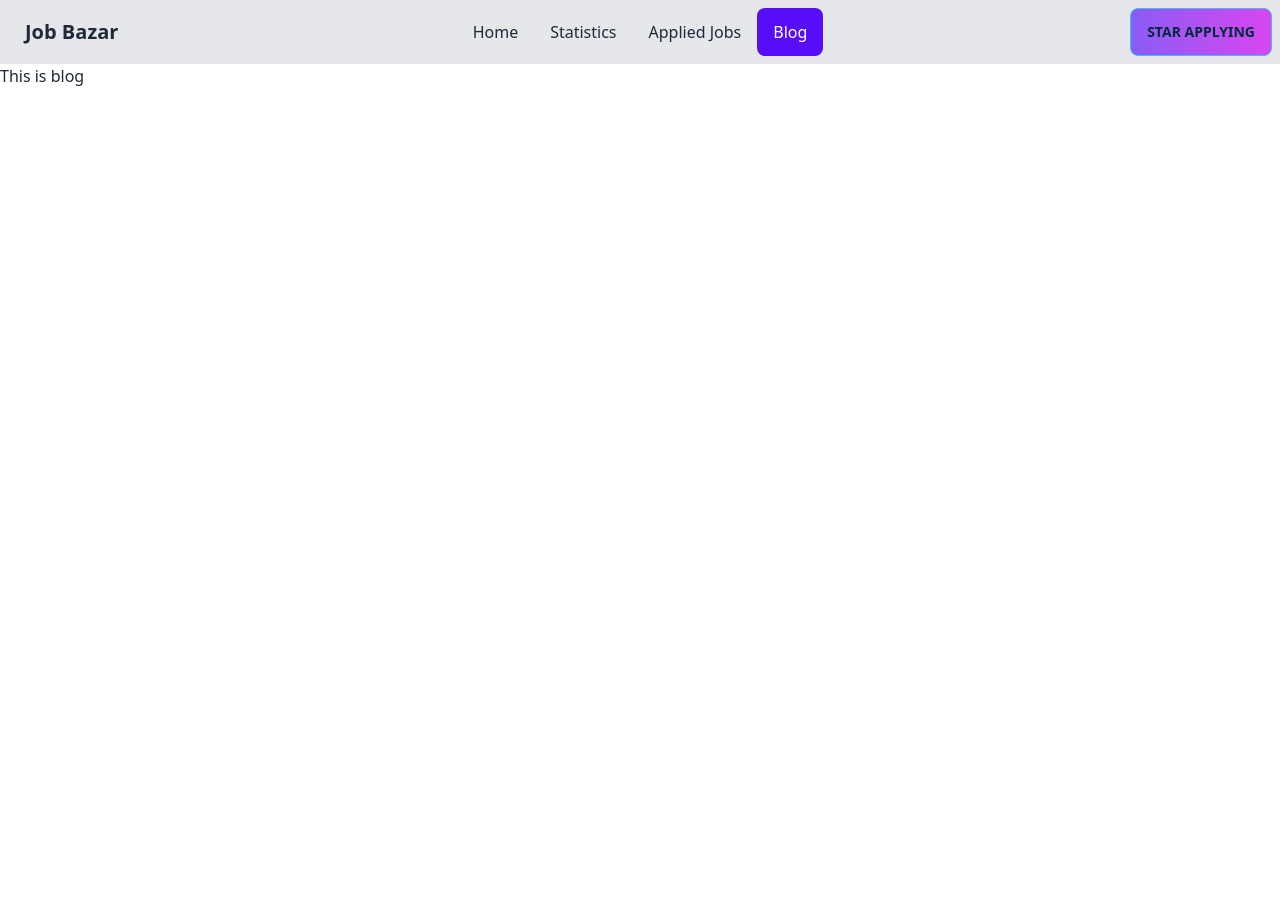
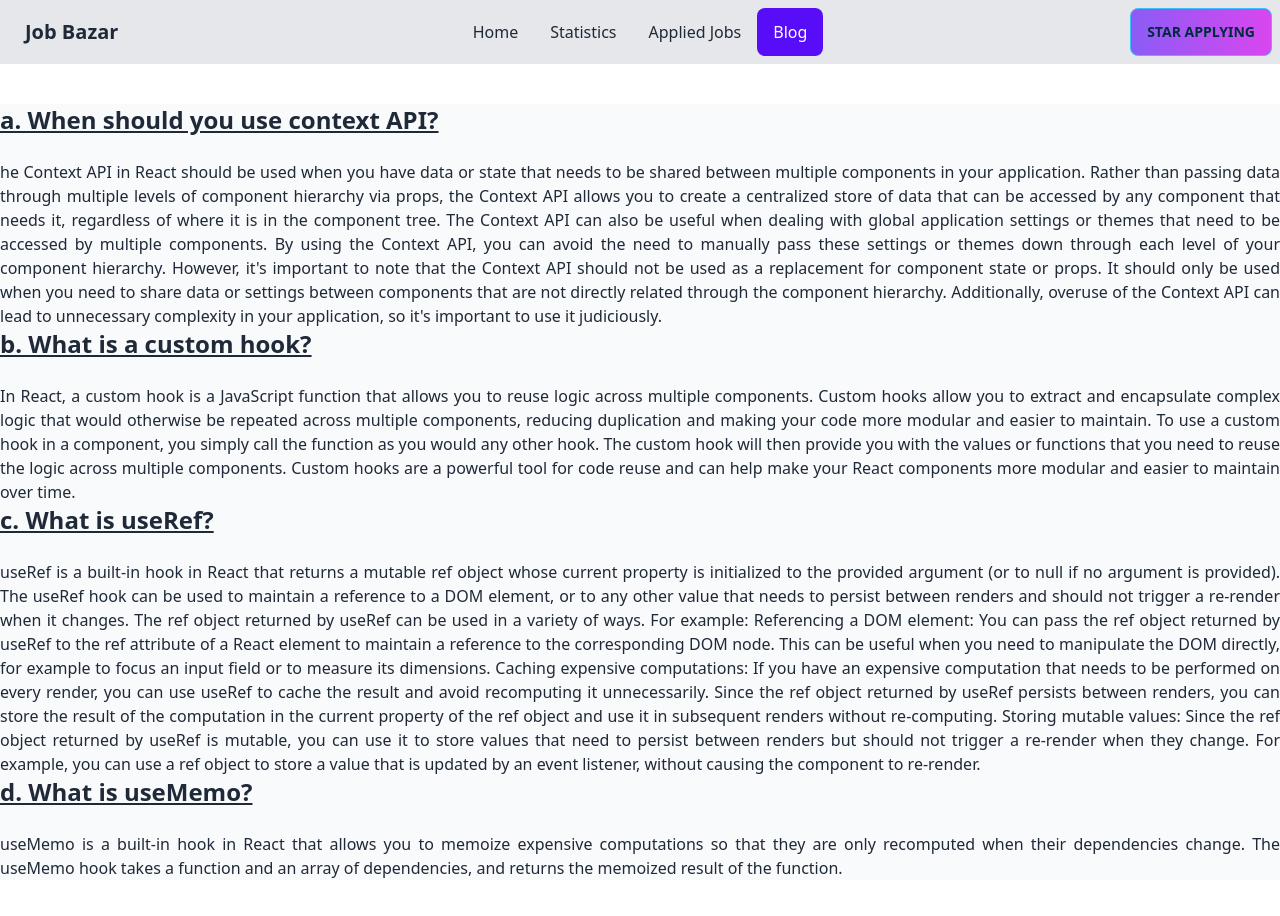
Before and after one commit to saifulaija/job-bazar, a React (Vite) app: page /blog in a window 1280 px wide. Shown: the top 916 px of the page. Before the commit the page ends 800 px from the top, so only its background shows below. Built offline with nearby package versions, Linux system fonts and the light colour scheme.

Commit message:
blog section added

```diff
--- a/src/components/Blog.jsx
+++ b/src/components/Blog.jsx
@@ -1,11 +1,75 @@
-import React from 'react';
+import React from "react";
 
 const Blog = () => {
-    return (
-        <div>
-            <h1>This is blog</h1>
-        </div>
-    );
+  return (
+    <div className="bg-gray-50 my-10 container mx-auto text-justify">
+      <h1 className="text-2xl font-bold underline">
+        a. When should you use context API?
+      </h1>
+      <p className="mt-6">
+        he Context API in React should be used when you have data or state that
+        needs to be shared between multiple components in your application.
+        Rather than passing data through multiple levels of component hierarchy
+        via props, the Context API allows you to create a centralized store of
+        data that can be accessed by any component that needs it, regardless of
+        where it is in the component tree. The Context API can also be useful
+        when dealing with global application settings or themes that need to be
+        accessed by multiple components. By using the Context API, you can avoid
+        the need to manually pass these settings or themes down through each
+        level of your component hierarchy. However, it's important to note that
+        the Context API should not be used as a replacement for component state
+        or props. It should only be used when you need to share data or settings
+        between components that are not directly related through the component
+        hierarchy. Additionally, overuse of the Context API can lead to
+        unnecessary complexity in your application, so it's important to use it
+        judiciously.
+      </p>
+      <h1 className="text-2xl font-bold underline">
+        b. What is a custom hook?
+      </h1>
+      <p className="mt-6">
+        In React, a custom hook is a JavaScript function that allows you to
+        reuse logic across multiple components. Custom hooks allow you to
+        extract and encapsulate complex logic that would otherwise be repeated
+        across multiple components, reducing duplication and making your code
+        more modular and easier to maintain. To use a custom hook in a
+        component, you simply call the function as you would any other hook. The
+        custom hook will then provide you with the values or functions that you
+        need to reuse the logic across multiple components. Custom hooks are a
+        powerful tool for code reuse and can help make your React components
+        more modular and easier to maintain over time.
+      </p>
+
+      <h1 className="text-2xl font-bold underline">c. What is useRef?</h1>
+      <p className="mt-6">
+        useRef is a built-in hook in React that returns a mutable ref object
+        whose current property is initialized to the provided argument (or to
+        null if no argument is provided). The useRef hook can be used to
+        maintain a reference to a DOM element, or to any other value that needs
+        to persist between renders and should not trigger a re-render when it
+        changes. The ref object returned by useRef can be used in a variety of
+        ways. For example: Referencing a DOM element: You can pass the ref
+        object returned by useRef to the ref attribute of a React element to
+        maintain a reference to the corresponding DOM node. This can be useful
+        when you need to manipulate the DOM directly, for example to focus an
+        input field or to measure its dimensions. Caching expensive
+        computations: If you have an expensive computation that needs to be
+        performed on every render, you can use useRef to cache the result and
+        avoid recomputing it unnecessarily. Since the ref object returned by
+        useRef persists between renders, you can store the result of the
+        computation in the current property of the ref object and use it in
+        subsequent renders without re-computing. Storing mutable values: Since
+        the ref object returned by useRef is mutable, you can use it to store
+        values that need to persist between renders but should not trigger a
+        re-render when they change. For example, you can use a ref object to
+        store a value that is updated by an event listener, without causing the
+        component to re-render.
+      </p>
+      <h1 className="text-2xl font-bold underline">d. What is useMemo?</h1>
+      <p className="mt-6">useMemo is a built-in hook in React that allows you to memoize expensive computations so that they are only recomputed when their dependencies change. The useMemo hook takes a function and an array of dependencies, and returns the memoized result of the function.</p>
+
+    </div>
+  );
 };
 
 export default Blog;
--- a/src/components/ErrorPage.jsx
+++ b/src/components/ErrorPage.jsx
@@ -3,11 +3,11 @@ import { Link, useRouteError } from 'react-router-dom';
 
 const ErrorPage = () => {
    const {error, status}=useRouteError()
-    console.log(error.message, status);
+
     return (
         <div className='bg-yellow-200 w-1/2 flex items-center p-20 justify-center relative'>
         <div>
-        <h1>{error.message}</h1>
+        <h1 className='text-2xl font-semibold text-yellow-900'>{error.message}</h1>
             <p className='text-7xl text-red-500'>{status}</p>
            <Link to='/' className='absolute bottom-0'> <button className="text-white font-semibold  bg-gradient-to-r from-violet-500 to-fuchsia-500 px-4 py-2 rounded-md ">Back To Home</button></Link>
         </div>
```
